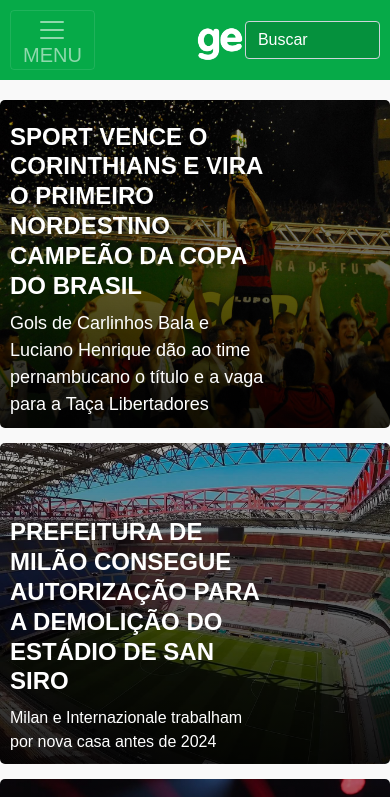
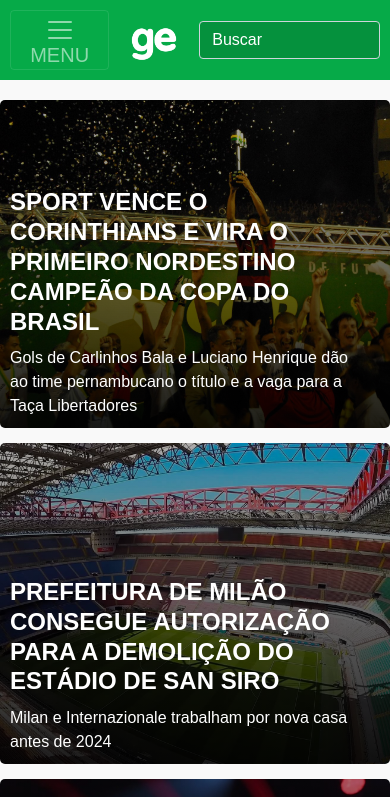
Before and after one commit to Vinicius-Luiz/Recriando_Layout_GloboEsporte_Bootstrap, a plain HTML site: page index.html in a window 390 px wide. Shown: the top 797 px of the page. Drawn offline with Linux system fonts and the light colour scheme.

Commit message:
ATUALIZAR: Responsividade conteúdo-principal & noticias-texto

```diff
--- a/responsive.css
+++ b/responsive.css
@@ -1,4 +1,9 @@
 @media screen and (max-width: 900px){
+    #menu .logo{
+        padding: 0;
+        margin: 0 20px;
+    }
+
     #destaques{
         display: flex;
         flex-direction: column;
@@ -24,17 +29,17 @@
     }
 
     #destaques h1{
-        width: 65%;
+        width: 100%;
         font-size: 24px;
     }
 
     #destaques .destaque-secundario h1{
         font-size: 24px;
+        width: 100%;
     }
 
     #destaques p{
-        width: 65%;
-        font-size: 18px;
+        font-size: 16px;
     }
     /*---------------------------------------------------------------------------------*/
 
@@ -58,6 +63,7 @@
     #conteudos .noticia .texto{
         width: 100%;
         margin-left: 0;
+        padding: 5px 20px 0 20px;
     }
 
     #conteudos .aside{
```
